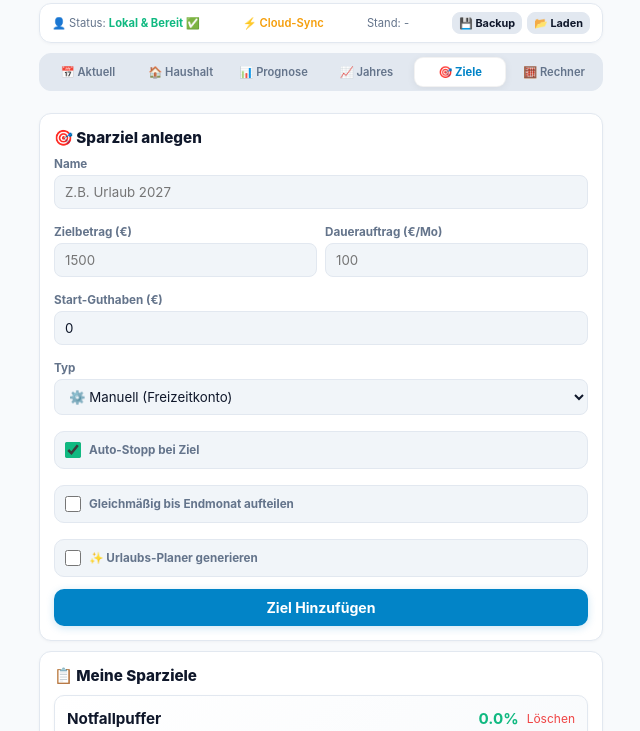
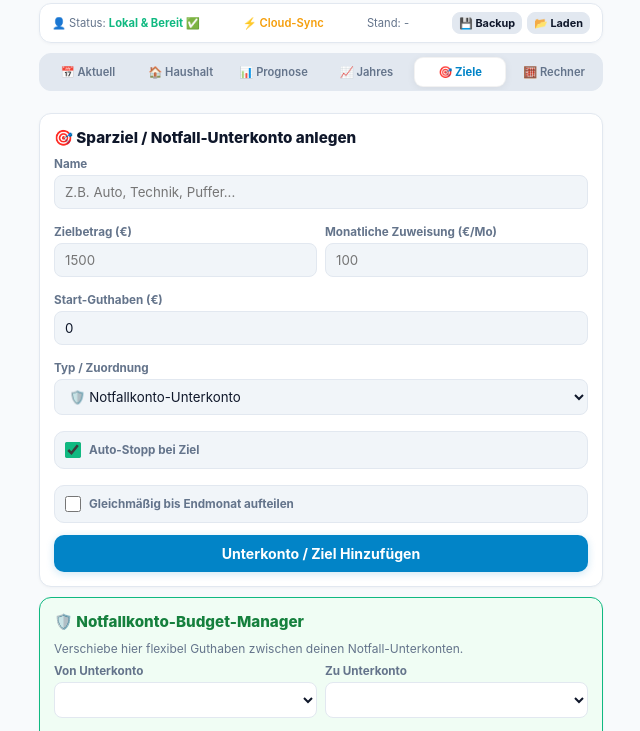
Before and after one commit to marcdegele-ai/Finanzplaner, a plain HTML site: page index.html in a window 1280 px wide. Both pictures are taken after a click on the button "🎯 Ziele". Shown: the part 60-791 px from the top of the page, without its empty margins (319-959 px from the left). Drawn offline with Linux system fonts and the light colour scheme.

Commit message:
Update Sparziel section and add Notfall-Unterkonto

```diff
--- a/index.html
+++ b/index.html
@@ -357,17 +357,18 @@
         <!-- TAB 6: SPARZIELE -->
         <div id="ziele-view" class="view-section">
             <div class="card">
-                <div class="card-title">🎯 Sparziel anlegen</div>
+                <div class="card-title">🎯 Sparziel / Notfall-Unterkonto anlegen</div>
                 <div class="grid">
-                    <div class="input-group full"><label>Name</label><input type="text" id="zielName" placeholder="Z.B. Urlaub 2027"></div>
+                    <div class="input-group full"><label>Name</label><input type="text" id="zielName" placeholder="Z.B. Auto, Technik, Puffer..."></div>
                     <div class="input-group"><label>Zielbetrag (€)</label><input type="number" id="zielBetrag" placeholder="1500" oninput="autoCalculateMonthlyRate()"></div>
-                    <div class="input-group"><label>Dauerauftrag (€/Mo)</label><input type="number" id="zielFixedMonthly" placeholder="100"></div>
+                    <div class="input-group"><label>Monatliche Zuweisung (€/Mo)</label><input type="number" id="zielFixedMonthly" placeholder="100"></div>
                     <div class="input-group full"><label>Start-Guthaben (€)</label><input type="number" id="zielStart" value="0" oninput="autoCalculateMonthlyRate()"></div>
                     <div class="input-group full">
-                        <label>Typ</label>
+                        <label>Typ / Zuordnung</label>
                         <select id="zielTypeSelect">
+                            <option value="notfall_sub">🛡️ Notfallkonto-Unterkonto</option>
                             <option value="custom">⚙️ Manuell (Freizeitkonto)</option>
-                            <option value="notfall">🛡️ Notfallkonto</option>
+                            <option value="notfall">🛡️ Haupt-Notfallkonto</option>
                             <option value="freizeit">🎉 Freizeitkonto</option>
                             <option value="kassette">🪙 Bargeld-Kassette</option>
                         </select>
@@ -379,17 +380,23 @@
                         <label class="checkbox-container"><input type="checkbox" id="zielAutoDivideCheckbox" onchange="toggleAutoDivideFields()"><div><strong>Gleichmäßig bis Endmonat aufteilen</strong></div></label>
                     </div>
                     <div class="input-group full" id="zielEndMonthGroup" style="display:none;"><label>Endmonat</label><input type="month" id="zielEndMonthInput" value="2027-12"></div>
-                    <div class="input-group full">
-                        <label class="checkbox-container"><input type="checkbox" id="zielAutoUrlaubCheckbox" onchange="toggleAutoUrlaubFields()"><div><strong>✨ Urlaubs-Planer generieren</strong></div></label>
-                    </div>
-                    <div class="input-group" id="zielStartDateGroup" style="display:none;"><label>Start</label><input type="date" id="zielStartDateInput"></div>
-                    <div class="input-group" id="zielEndDateGroup" style="display:none;"><label>Ende</label><input type="date" id="zielEndDateInput"></div>
                 </div>
-                <button class="btn-add" onclick="saveGoal()">Ziel Hinzufügen</button>
+                <button class="btn-add" onclick="saveGoal()">Unterkonto / Ziel Hinzufügen</button>
+            </div>
+
+            <div class="card" style="background:#f0fdf4; border:1.5px solid var(--accent-green);">
+                <div class="card-title" style="color:#15803d;"><span>🛡️ Notfallkonto-Budget-Manager</span></div>
+                <div style="font-size:0.75rem; color:var(--text-sub); margin-bottom:8px;">Verschiebe hier flexibel Guthaben zwischen deinen Notfall-Unterkonten.</div>
+                <div class="grid">
+                    <div class="input-group"><label>Von Unterkonto</label><select id="subKontosourceSelect" style="background:#fff;"></select></div>
+                    <div class="input-group"><label>Zu Unterkonto</label><select id="subKontoTargetSelect" style="background:#fff;"></select></div>
+                    <div class="input-group full"><label>Betrag (€)</label><input type="number" id="subKontoTransferAmount" placeholder="0.00" style="background:#fff;"></div>
+                </div>
+                <button class="btn-secondary" style="width:100%; margin-top:6px; background:var(--accent-green); color:#fff; font-weight:bold;" onclick="executeSubKontoTransfer()">Geld zwischen Unterkonten verschieben 🔄</button>
             </div>
 
             <div class="card">
-                <div class="card-title">📋 Meine Sparziele</div>
+                <div class="card-title">📋 Meine Sparziele & Notfall-Unterkonten</div>
                 <div id="goalsList"></div>
             </div>
         </div>
@@ -1089,7 +1096,7 @@
             let diff = 0; (transfersList || []).forEach(tr => { if(tr.dateKey < upto) { if(tr.fromId === goal.id) diff -= tr.amount; if(tr.toId === goal.id) diff += tr.amount; } });
             if(goal.id === 'notfall') {
                 let sum = parseFloat(goal.manualOffset || 0);
-                Object.keys(entries).sort().forEach(k => {
+                Object.keys(entries || {}).sort().forEach(k => {
                     if(k < upto) {
                         sum += calculateValuesFor(entries[k] || getMonthDataOrFallback(k)).notfallSparen;
                         (entries[k]?.extraTransfers || []).forEach(tr => { if(tr.targetId === 'notfall') sum += tr.amount; });
@@ -1099,7 +1106,7 @@
             }
             if(goal.id === 'freizeit') return getGoalData(goal.id).total;
             let total = parseFloat(goal.manualOffset || goal.manualCurrent || 0);
-            Object.keys(entries).sort().forEach(k => {
+            Object.keys(entries || {}).sort().forEach(k => {
                 if(k < upto && (!goal.startMonth || k >= goal.startMonth)) {
                     let scheduled = getActiveDeductionsForGoal(goal, k);
                     let extra = 0;
```
